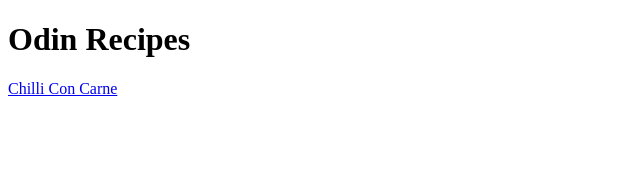
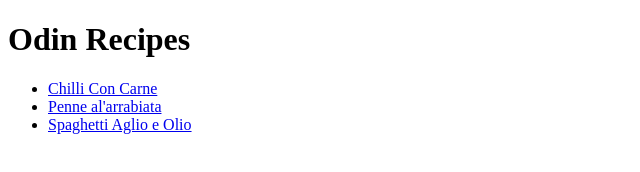
Before and after one commit to cereal1st/odin-recipes, a plain HTML site: page index.html in a window 1280 px wide. Shown: the whole page, without its empty margins (0-640 px from the left). Drawn offline with Linux system fonts and the light colour scheme.

Commit message:
Add ul links

```diff
--- a/index.html
+++ b/index.html
@@ -6,6 +6,10 @@
     </head>
     <body>
         <h1>Odin Recipes</h1>
-        <a href="recipes/chilli.html">Chilli Con Carne</a>
+        <ul>
+        <li><a href="recipes/chilli.html">Chilli Con Carne</a></li>
+        <li><a href="recipes/arrabiata.html">Penne al'arrabiata</a></li>
+        <li><a href="recipes/aglio_olio.html">Spaghetti Aglio e Olio</a></li>
+        </ul>
     </body>
 </html>
```
